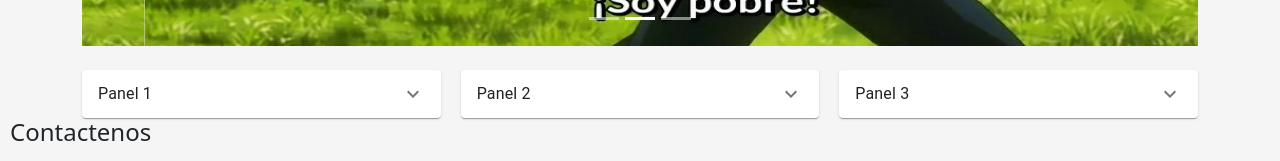
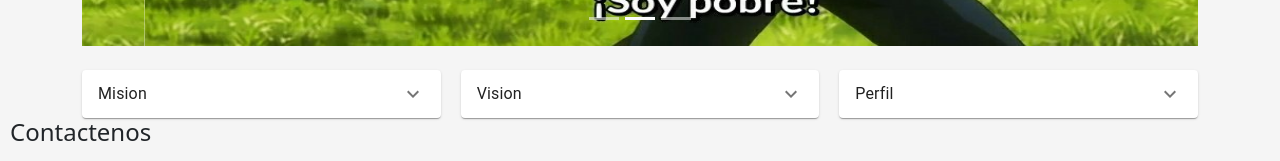
Before and after one commit to J4DR3Z/coltricapin, a React (Create React App) app: page / in a window 1280 px wide. Shown: the part 626-787 px from the top of the page. Built offline with nearby package versions, Linux system fonts and the light colour scheme.

Commit message:
Acordeon upgrade Text file added

```diff
--- a/src/comps/Home.jsx
+++ b/src/comps/Home.jsx
@@ -3,16 +3,21 @@ import { Container } from 'react-bootstrap';
 import posts from "../posts/posts.json";
 import MyCarousel from './MyCarousel';
 import Acordeon from './acordeon';
+import pagetext from '../text/pagetext.json';
+
 function Home() {
     return (
         <Container>
             <div>
-      <h1>Bienvenido a mi sitio</h1>
-      <MyCarousel items={posts} /> {/* Pasa los datos al componente de carrusel */}
-      <br />
-      <Acordeon />
-
-    </div>
+                <h1>Bienvenido a mi sitio</h1>
+                <MyCarousel items={posts} />
+                <br />
+                <div style={{ display: 'flex', gap: '20px' }}>
+                    {pagetext.acordeon.map((item, index) => (
+                        <Acordeon key={index} titulo={item.titulo} descripcion={item.descripcion} />
+                    ))}
+                </div>
+            </div>
         </Container>
     );
 }
--- a/src/comps/acordeon.jsx
+++ b/src/comps/acordeon.jsx
@@ -2,7 +2,7 @@ import React, { useState } from 'react';
 import { Accordion, AccordionSummary, AccordionDetails, Typography } from '@mui/material';
 import ExpandMoreIcon from '@mui/icons-material/ExpandMore';
 
-const Acordeon = () => {
+const Acordeon = ({ titulo, descripcion }) => {
     const [openPanel, setOpenPanel] = useState(null);
 
     const togglePanel = (panelNumber) => {
@@ -10,55 +10,21 @@ const Acordeon = () => {
     };
 
     return (
-        <div style={{ display: 'flex', gap: '20px' }}>
         <div style={{ flex: 1 }}>
-                <Accordion expanded={openPanel === 1} onChange={() => togglePanel(1)}>
+            <Accordion expanded={openPanel === titulo} onChange={() => togglePanel(titulo)}>
                 <AccordionSummary
                     expandIcon={<ExpandMoreIcon />}
-                        aria-controls="panel1a-content"
-                        id="panel1a-header"
+                    aria-controls={`panel${titulo}a-content`}
+                    id={`panel${titulo}a-header`}
                 >
-                        <Typography>Panel 1</Typography>
+                    <Typography>{titulo}</Typography>
                 </AccordionSummary>
                 <AccordionDetails>
                     <Typography>
-                            Contenido del panel 1
+                        {descripcion}
                     </Typography>
                 </AccordionDetails>
             </Accordion>
-            </div>
-            <div style={{ flex: 1 }}>
-                <Accordion expanded={openPanel === 2} onChange={() => togglePanel(2)}>
-                    <AccordionSummary
-                        expandIcon={<ExpandMoreIcon />}
-                        aria-controls="panel2a-content"
-                        id="panel2a-header"
-                    >
-                        <Typography>Panel 2</Typography>
-                    </AccordionSummary>
-                    <AccordionDetails>
-                        <Typography>
-                            Contenido del panel 2
-                        </Typography>
-                    </AccordionDetails>
-                </Accordion>
-            </div>
-            <div style={{ flex: 1 }}>
-                <Accordion expanded={openPanel === 3} onChange={() => togglePanel(3)}>
-                    <AccordionSummary
-                        expandIcon={<ExpandMoreIcon />}
-                        aria-controls="panel3a-co ntent"
-                        id="panel3a-header"
-                    >
-                        <Typography>Panel 3</Typography>
-                    </AccordionSummary>
-                    <AccordionDetails>
-                        <Typography>
-                            Contenido del panel 3
-                        </Typography>
-                    </AccordionDetails>
-                </Accordion>
-            </div>
         </div>
     );
 }
--- /dev/null
+++ b/src/text/pagetext.json
@@ -0,0 +1,16 @@
+{
+    "acordeon": [
+      {
+        "titulo": "Mision",
+        "descripcion": "Descripción del Mision"
+      },
+      {
+        "titulo": "Vision",
+        "descripcion": "Descripción del Vision"
+      },
+      {
+        "titulo": "Perfil",
+        "descripcion": "Descripción del Perfil"
+      }
+    ]
+  }
```
Lines whose indentation alone changed are shown as unchanged.
